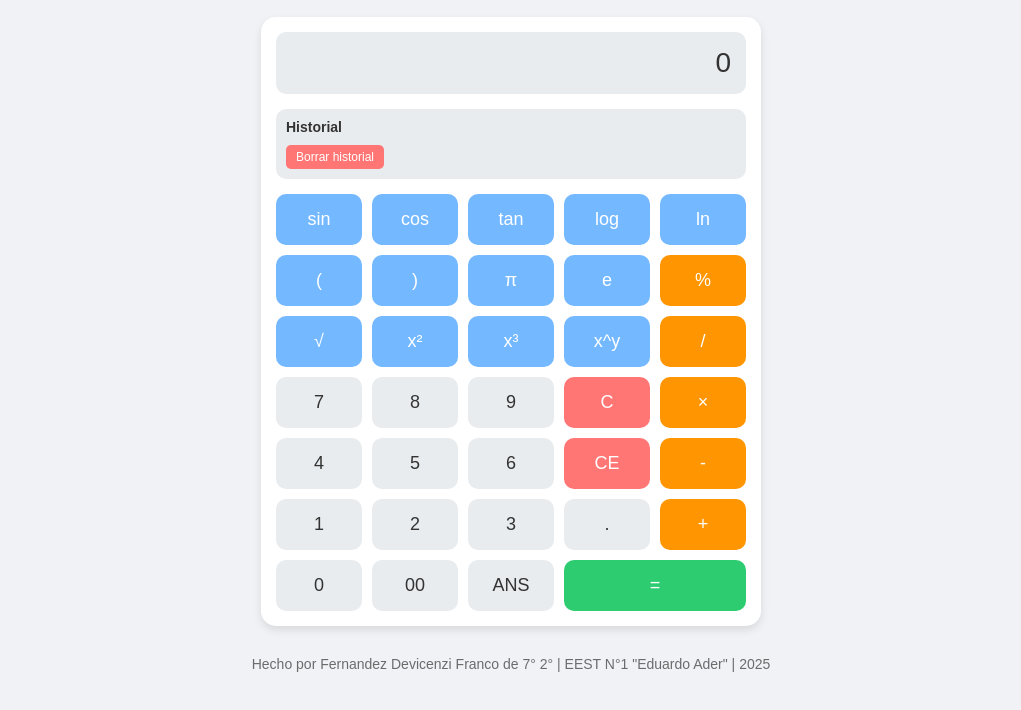
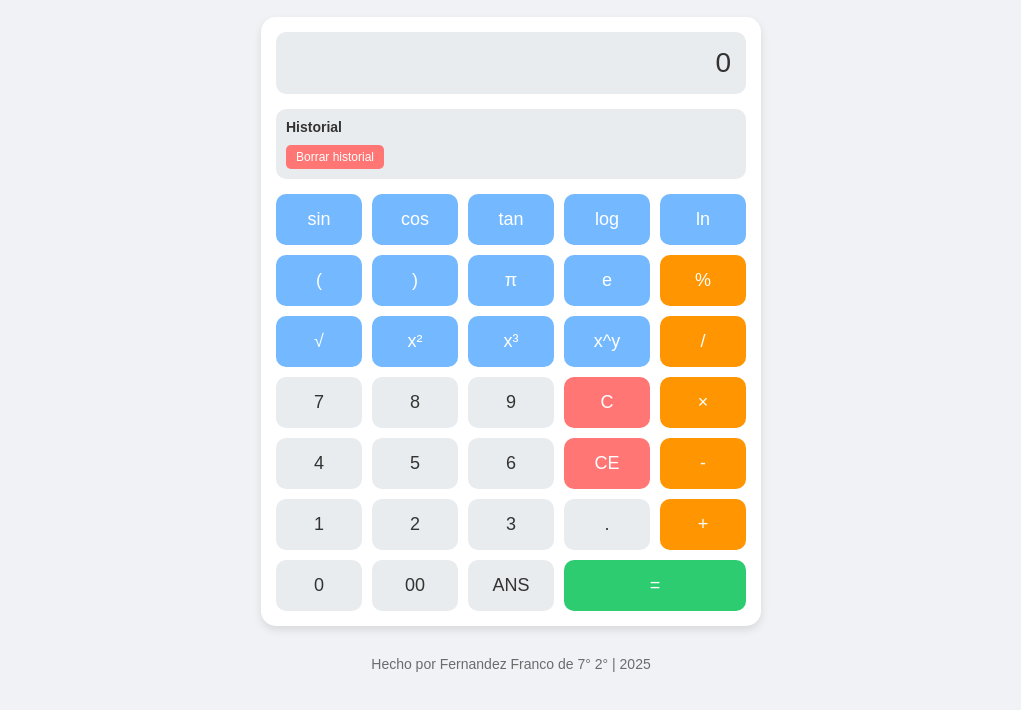
Before and after one commit to kani204/calc_cientifica, a plain HTML site: page index.html in a window 1280 px wide. Shown: the part 58-768 px from the top of the page, without its empty margins (129-1150 px from the left). Drawn offline with Linux system fonts and the light colour scheme.

Commit message:
Update index.html

```diff
--- a/index.html
+++ b/index.html
@@ -83,7 +83,7 @@
         </main>
 
         <footer>
-            <p>Hecho por Fernandez Devicenzi Franco de 7° 2° | EEST N°1 "Eduardo Ader" | 2025</p>
+            <p>Hecho por Fernandez Franco de 7° 2° | 2025</p>
         </footer>
     </div>
 
```
